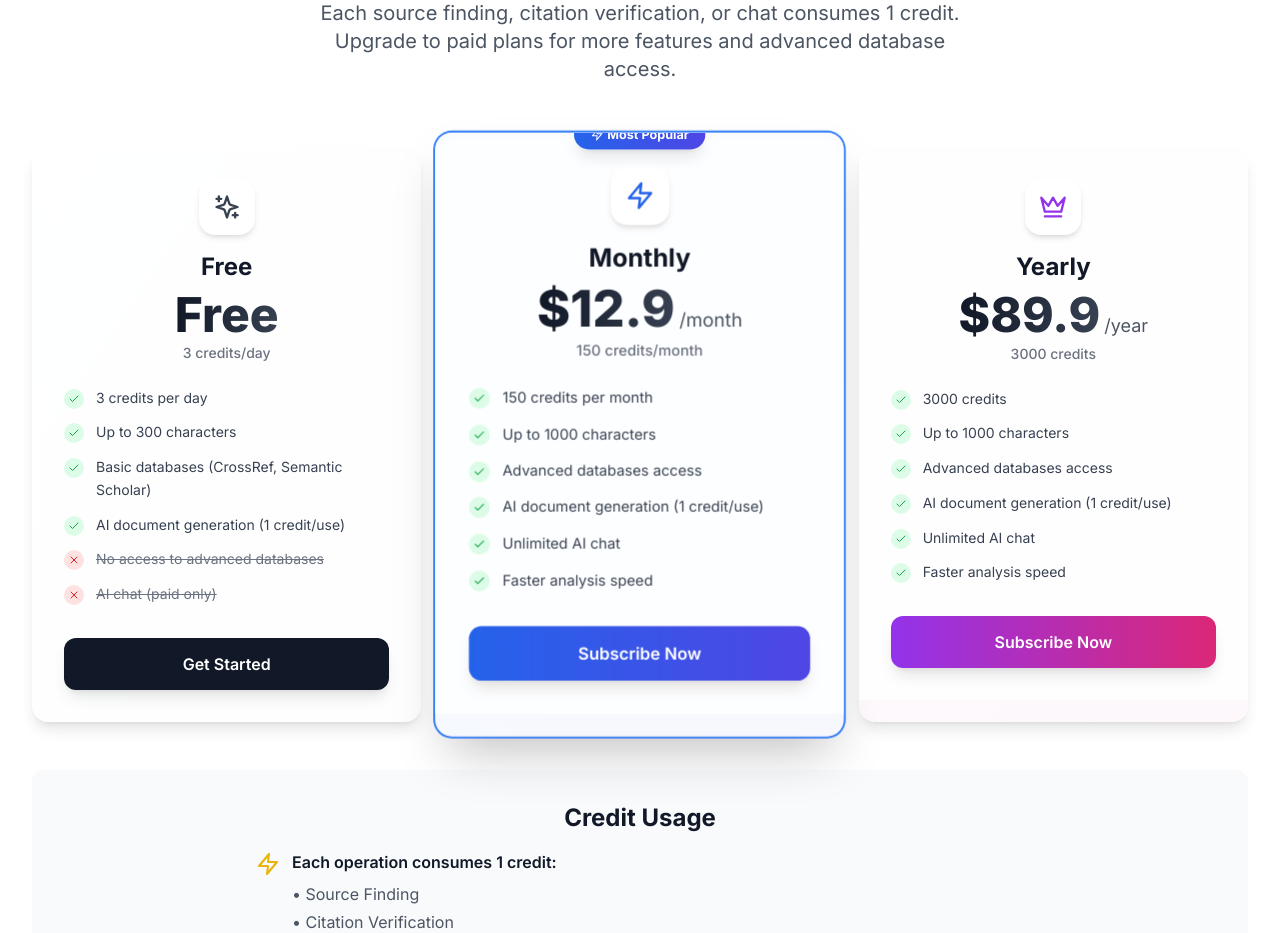
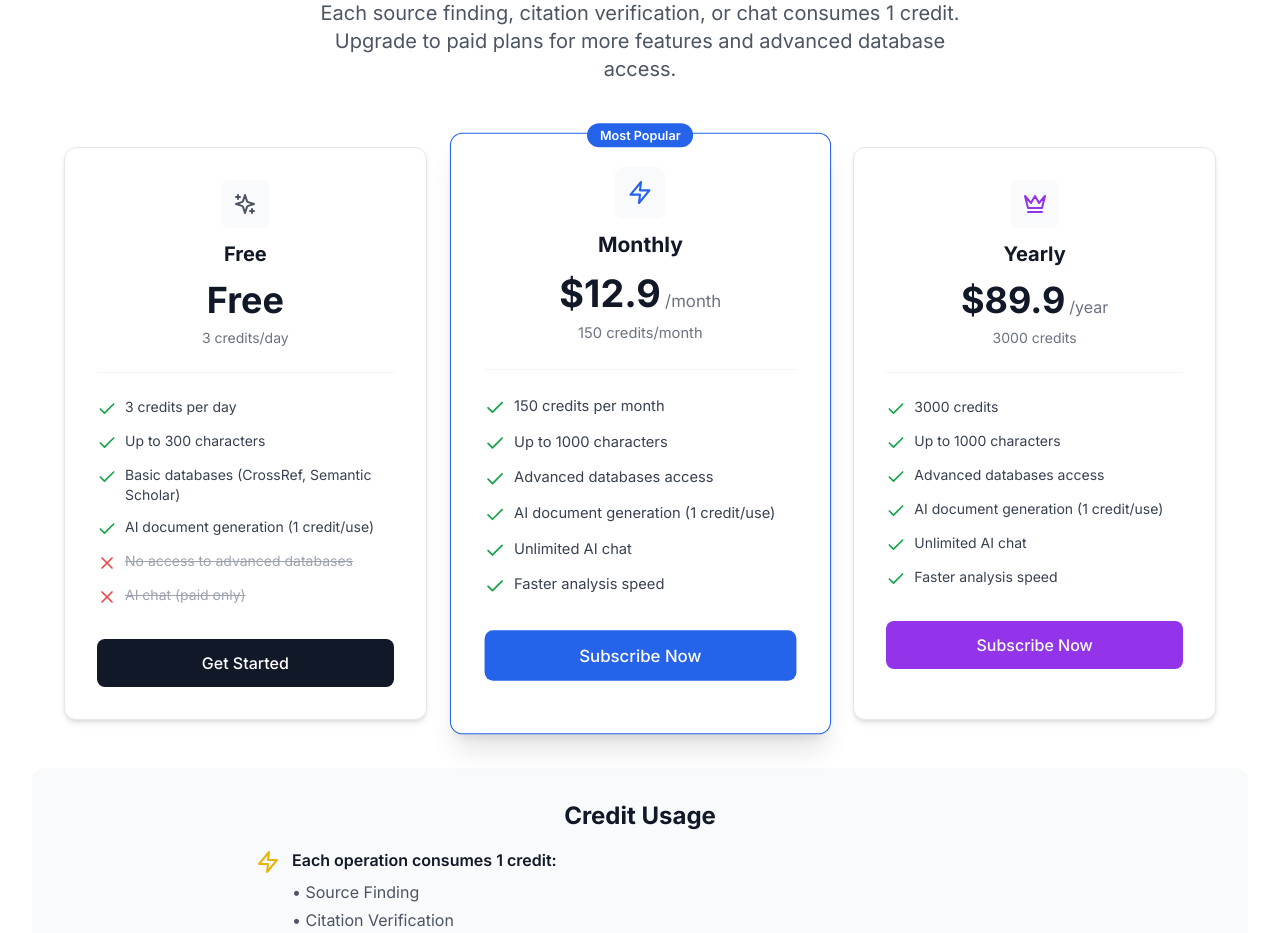
Before and after one commit to Mercury-nju/Citea, a Next.js app: page / in a window 1280 px wide. Shown: the part 4200-5133 px from the top of the page. Built offline with nearby package versions, Linux system fonts and the light colour scheme.

Commit message:
refactor: simplify pricing design for academic professional look

```diff
--- a/components/Pricing.tsx
+++ b/components/Pricing.tsx
@@ -28,7 +28,7 @@ export default function Pricing() {
         t.pricing.noChatFeature,
       ],
       buttonText: t.pricing.getStarted,
-      buttonStyle: 'bg-gray-900 hover:bg-gray-800 shadow-lg',
+      buttonStyle: 'bg-gray-900 hover:bg-gray-800',
       popular: false
     },
     {
@@ -50,7 +50,7 @@ export default function Pricing() {
       ],
       limitations: [],
       buttonText: t.pricing.subscribeNow,
-      buttonStyle: 'bg-gradient-to-r from-blue-600 to-indigo-600 hover:from-blue-700 hover:to-indigo-700 shadow-lg',
+      buttonStyle: 'bg-blue-600 hover:bg-blue-700',
       popular: true
     },
     {
@@ -72,7 +72,7 @@ export default function Pricing() {
       ],
       limitations: [],
       buttonText: t.pricing.subscribeNow,
-      buttonStyle: 'bg-gradient-to-r from-purple-600 to-pink-600 hover:from-purple-700 hover:to-pink-700 shadow-lg',
+      buttonStyle: 'bg-purple-600 hover:bg-purple-700',
       popular: false
     },
   ]
@@ -91,77 +91,67 @@ export default function Pricing() {
         </div>
 
         {/* Pricing Cards */}
-        <div className="grid grid-cols-1 md:grid-cols-3 gap-6 mb-12">
+        <div className="grid grid-cols-1 md:grid-cols-3 gap-8 mb-12 max-w-6xl mx-auto">
           {plans.map((plan) => {
             const IconComponent = plan.icon
             return (
               <div
                 key={plan.id}
-                className={`relative rounded-2xl transition-all duration-300 overflow-hidden ${
+                className={`relative bg-white rounded-xl border transition-all duration-300 ${
                   plan.popular
-                    ? 'shadow-2xl scale-105 ring-2 ring-blue-500'
-                    : 'shadow-lg hover:shadow-xl hover:scale-102'
+                    ? 'border-blue-600 shadow-xl scale-105'
+                    : 'border-gray-200 shadow-md hover:shadow-lg hover:border-gray-300'
                 }`}
               >
-                {/* Background Gradient */}
-                <div className={`absolute inset-0 bg-gradient-to-br ${plan.gradient} opacity-50`} />
-
                 {/* Popular Badge */}
                 {plan.popular && (
                   <div className="absolute -top-3 left-1/2 -translate-x-1/2 z-10">
-                    <div className="bg-gradient-to-r from-blue-600 to-indigo-600 text-white px-4 py-1.5 rounded-full text-xs font-bold shadow-lg flex items-center gap-1">
-                      <Zap size={12} />
+                    <span className="bg-blue-600 text-white px-3 py-1 rounded-full text-xs font-semibold">
                       {t.pricing.mostPopular}
-                    </div>
+                    </span>
                   </div>
                 )}
 
                 {/* Card Content */}
-                <div className="relative bg-white/80 backdrop-blur-sm p-8">
-                  {/* Header with Icon */}
-                  <div className="text-center mb-6">
-                    <div className="inline-flex items-center justify-center w-14 h-14 bg-white rounded-2xl shadow-md mb-4">
-                      <IconComponent className={`w-7 h-7 ${
-                        plan.id === 'free' ? 'text-gray-700' :
+                <div className="p-8">
+                  {/* Header */}
+                  <div className="text-center mb-6 pb-6 border-b border-gray-100">
+                    <div className="inline-flex items-center justify-center w-12 h-12 bg-gray-50 rounded-lg mb-3">
+                      <IconComponent className={`w-6 h-6 ${
+                        plan.id === 'free' ? 'text-gray-600' :
                         plan.id === 'monthly' ? 'text-blue-600' :
                         'text-purple-600'
                       }`} />
                     </div>
-                    <h3 className="text-2xl font-bold text-gray-900 mb-2">{plan.name}</h3>
-                    <div className="flex items-baseline justify-center gap-1 mb-1">
-                      <span className="text-5xl font-extrabold bg-gradient-to-r from-gray-900 to-gray-700 bg-clip-text text-transparent">
-                        {plan.price}
-                      </span>
+                    <h3 className="text-xl font-bold text-gray-900 mb-3">{plan.name}</h3>
+                    <div className="flex items-baseline justify-center gap-1">
+                      <span className="text-4xl font-bold text-gray-900">{plan.price}</span>
                       {plan.period && (
-                        <span className="text-gray-600 text-lg">{plan.period}</span>
+                        <span className="text-gray-500 text-base">{plan.period}</span>
                       )}
                     </div>
-                    <p className="text-sm font-medium text-gray-500">{plan.credits}</p>
+                    <p className="text-sm text-gray-500 mt-2">{plan.credits}</p>
                   </div>
 
                   {/* Features List */}
                   <ul className="space-y-3 mb-8">
                     {plan.features.map((feature, idx) => (
-                      <li key={idx} className="flex items-start gap-3">
-                        <div className="flex-shrink-0 w-5 h-5 rounded-full bg-green-100 flex items-center justify-center mt-0.5">
-                          <Check className="w-3 h-3 text-green-600" />
-                        </div>
-                        <span className="text-gray-700 text-sm leading-relaxed">{feature}</span>
+                      <li key={idx} className="flex items-start gap-2">
+                        <Check className="w-5 h-5 text-green-600 flex-shrink-0 mt-0.5" />
+                        <span className="text-gray-700 text-sm">{feature}</span>
                       </li>
                     ))}
                     {plan.limitations.map((limitation, idx) => (
-                      <li key={idx} className="flex items-start gap-3">
-                        <div className="flex-shrink-0 w-5 h-5 rounded-full bg-red-100 flex items-center justify-center mt-0.5">
-                          <X className="w-3 h-3 text-red-600" />
-                        </div>
-                        <span className="text-gray-500 text-sm line-through leading-relaxed">{limitation}</span>
+                      <li key={idx} className="flex items-start gap-2">
+                        <X className="w-5 h-5 text-red-500 flex-shrink-0 mt-0.5" />
+                        <span className="text-gray-400 text-sm line-through">{limitation}</span>
                       </li>
                     ))}
                   </ul>
 
                   {/* CTA Button */}
                   <button
-                    className={`w-full ${plan.buttonStyle} text-white py-3.5 px-6 rounded-xl font-semibold transition-all transform hover:scale-105`}
+                    className={`w-full ${plan.buttonStyle} text-white py-3 px-6 rounded-lg font-medium transition-all`}
                     onClick={() => {
                       if (plan.id === 'free') {
                         window.location.href = '/auth/signup'
```
